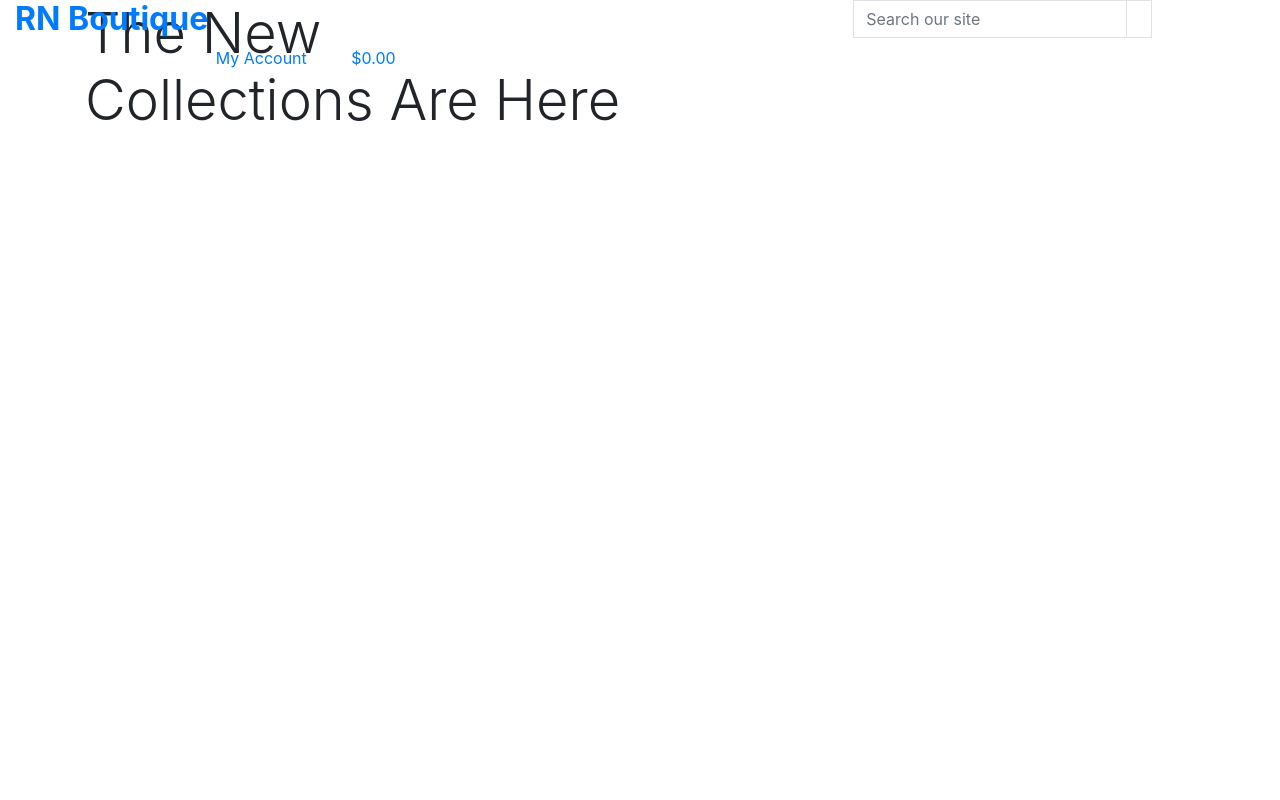
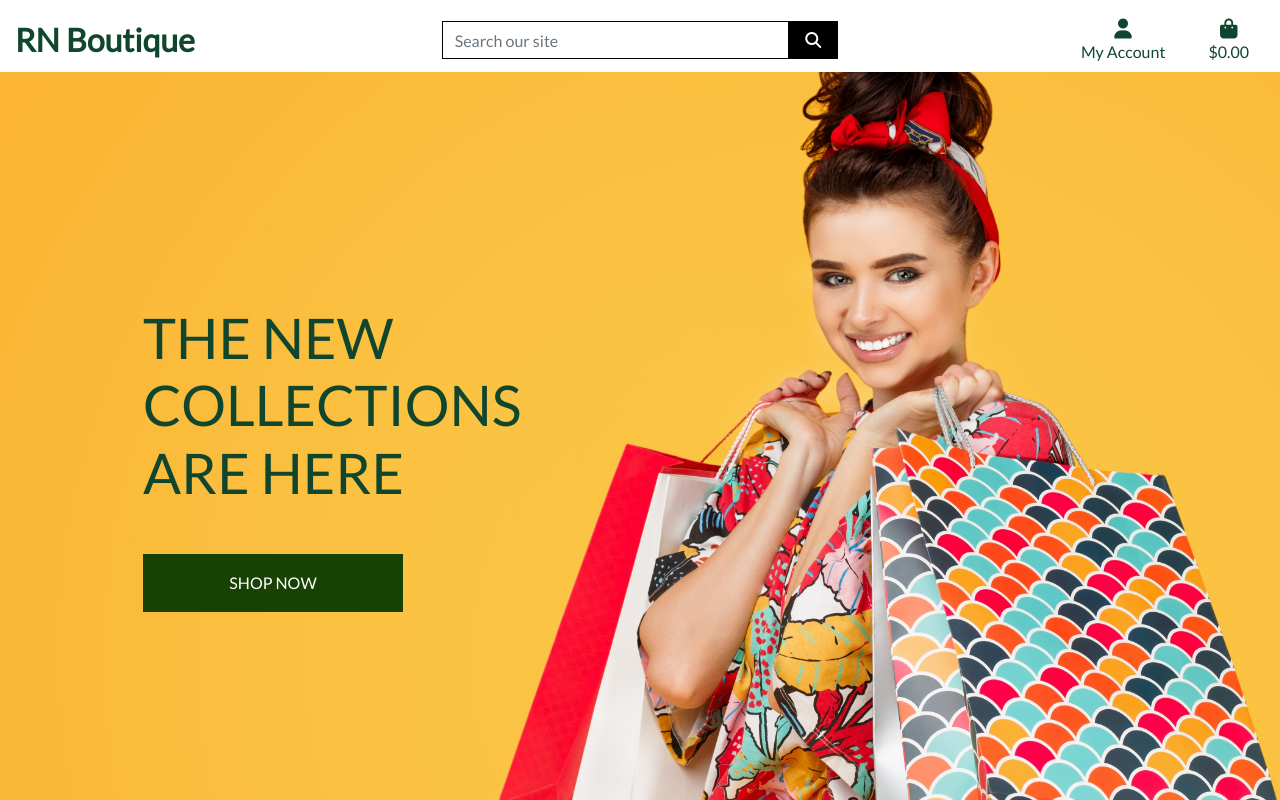
Before and after one commit to RNazarian1/rn_boutique, a Django app: page / in a window 1280 px wide. Run offline with Django 3.2, Linux system fonts and the light colour scheme; some libraries are stand-ins or nearby versions.

Commit message:
basic homepage and CSS

```diff
--- a/home/templates/home/index.html
+++ b/home/templates/home/index.html
@@ -21,7 +21,7 @@
                 <h1 class="display-4 logo-font text-black">The New Collections Are Here</h1>
                 <div class="my-5">
                     <h4>
-                        <a href="" class="shop-now-button btn btn-1g rounded-0 text-uppercase py-3"></a>
+                        <a href="" class="shop-now-button btn btn-1g rounded-0 text-uppercase py-3">Shop Now</a>
                     </h4>
                 </div>
 
--- a/rn_boutique/settings.py
+++ b/rn_boutique/settings.py
@@ -150,6 +150,11 @@ USE_TZ = True
 # https://docs.djangoproject.com/en/3.2/howto/static-files/
 
 STATIC_URL = '/static/'
+STATICFILES_DIRS = (os.path.join(BASE_DIR, 'static'),)
+
+MEDIA_URL = '/media/'
+MEDIA_ROOT = os.path.join(BASE_DIR, 'media')
+
 
 # Default primary key field type
 # https://docs.djangoproject.com/en/3.2/ref/settings/#default-auto-field
--- a/rn_boutique/urls.py
+++ b/rn_boutique/urls.py
@@ -15,9 +15,11 @@ Including another URLconf
 """
 from django.contrib import admin
 from django.urls import path, include
+from django.conf import settings
+from django.conf.urls.static import static
 
 urlpatterns = [
     path('admin/', admin.site.urls),
     path('accounts/', include('allauth.urls')),
     path('', include('home.urls')),
-]
+] + static(settings.MEDIA_URL, document_root=settings.MEDIA_ROOT)
--- /dev/null
+++ b/static/css/base.css
@@ -0,0 +1,81 @@
+html {
+    height: 100%;
+}
+
+body {
+    background: url('/media/homepage_background_cropped.jpg') no-repeat center center fixed;
+    background-size: cover;
+    height: calc(100vh - 164px);
+    color: #555;
+    font-family: 'Lato';
+}
+
+/* from Bulma */
+.icon {
+    align-items: center;
+    display: inline-flex;
+    justify-content: center;
+    height: 1.5rem;
+    width: 1.5rem;
+}
+
+.logo-font {
+    text-transform: uppercase;
+}
+
+.main-logo-link {
+    width: fit-content;
+}
+
+.shop-now-button {
+    background: rgb(23, 66, 3);
+    color: white;
+    min-width: 260px;
+}
+
+.btn-black {
+    background: black;
+    color: white;
+}
+
+.shop-now-button:hover,
+.shop-now-button:active,
+.shop-now-button:focus,
+.btn-black:hover,
+.btn-black:active,
+.btn-black:focus {
+    background: #222;
+    color: white;
+}
+
+.text-black {
+    color: rgb(16, 70, 46) !important;
+}
+
+.border-black {
+    border: 1px solid black !important;
+}
+
+/* -------------------------------- Media Queries */
+
+/* Slightly larger container on xl screens */
+@media (min-width: 1200px) {
+  .container {
+    max-width: 80%;
+  }
+}
+
+/* fixed top navbar only on medium and up */
+@media (min-width: 992px) {
+    .fixed-top-desktop-only {
+        position: fixed;
+        top: 0;
+        right: 0;
+        left: 0;
+        z-index: 1030;
+    }
+
+    .header-container {
+        padding-top: 164px;
+    }
+}
--- a/templates/base.html
+++ b/templates/base.html
@@ -13,15 +13,19 @@
     {% block extra_meta %}
     {% endblock %}
 
-
     {% block corecss %}
         <link rel="stylesheet" href="https://stackpath.bootstrapcdn.com/bootstrap/4.4.1/css/bootstrap.min.css" integrity="sha384-Vkoo8x4CGsO3+Hhxv8T/Q5PaXtkKtu6ug5TOeNV6gBiFeWPGFN9MuhOf23Q9Ifjh" crossorigin="anonymous">
+        <link rel="preconnect" href="https://fonts.googleapis.com">
+        <link rel="preconnect" href="https://fonts.gstatic.com" crossorigin>
+        <link rel="stylesheet" href="https://fonts.googleapis.com/css2?family=Lato&display=swap">
+        <link rel="stylesheet" href="{% static 'css/base.css' %}">
     {% endblock %}
 
     {% block extra_css %}
     {% endblock %}
 
     {% block corejs %}
+        <script src="https://kit.fontawesome.com/7819684426.js" crossorigin="anonymous"></script>
         <script src="https://code.jquery.com/jquery-3.4.1.slim.min.js" integrity="sha384-J6qa4849blE2+poT4WnyKhv5vZF5SrPo0iEjwBvKU7imGFAV0wwj1yYfoRSJoZ+n" crossorigin="anonymous"></script>
         <script src="https://cdn.jsdelivr.net/npm/popper.js@1.16.0/dist/umd/popper.min.js" integrity="sha384-Q6E9RHvbIyZFJoft+2mJbHaEWldlvI9IOYy5n3zV9zzTtmI3UksdQRVvoxMfooAo" crossorigin="anonymous"></script>
         <script src="https://stackpath.bootstrapcdn.com/bootstrap/4.4.1/js/bootstrap.min.js" integrity="sha384-wfSDF2E50Y2D1uUdj0O3uMBJnjuUD4Ih7YwaYd1iqfktj0Uod8GCExl3Og8ifwB6" crossorigin="anonymous"></script>
@@ -34,14 +38,14 @@
   </head>
   <body>
     <header class="container-fluid  fixed-top">
-      <div class="row">
+      <div id="topnav" class="row bg-white pt-lg-2 d-done d-lg-flex">
 
         <div class="col-12 col-lg-4 my-auto py-1 py-lg-0 text-center text-lg-left">
-          <a href="{%url 'home'%}" class="nave-link main-logo-link">
+          <a href="{% url 'home'%}" class="nave-link main-logo-link">
             <h2 class="logo-fint text-black my-0"><strong>RN Boutique</strong></h2>
           </a>
         </div>
-        <div class="col-12 col-lg-4 my-auto py-1 py-lg-0"></div>
+        <div class="col-12 col-lg-4 my-auto py-1 py-lg-0">
         <form method="GET" action="">
           <div class="input-group w-100">
               <input class="form-control border border-black rounded-0" type="text" name="q" placeholder="Search our site">
@@ -54,6 +58,7 @@
               </div>
           </div>
         </form>
+      </div>
         <div class="col-12 col-lg-4 my-auto py-1 py-lg-0">
           <ul class="list-inline list-unstyled text-center text-lg-right my-0">
             <li class="list-inline-item dropdown">
```
Also changed, not shown: media/homepage_background_cropped.jpg (added).
